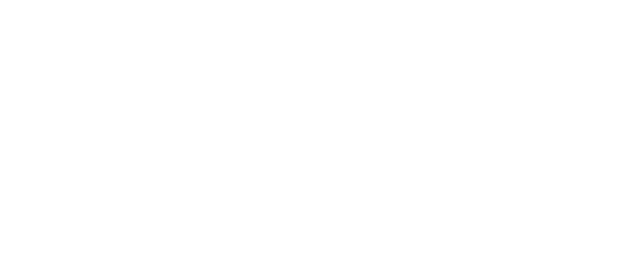
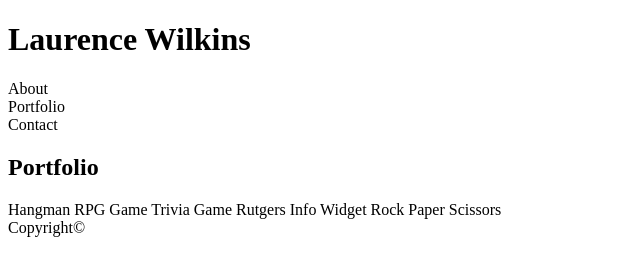
Before and after one commit to loztcawz/Basic-Portfolio, a plain HTML site: page portfolio.html in a window 1280 px wide. Shown: the whole page, without its empty margins (0-640 px from the left). Drawn offline with Linux system fonts and the light colour scheme.

Commit message:
portfolio.html formatted

```diff
--- a/portfolio.html
+++ b/portfolio.html
@@ -0,0 +1,37 @@
+<!DOCTYPE html>
+<html lang="en-us">
+
+<head>
+    <meta charset="UTF-8">
+    <title>Portfolio</title>
+
+    <link rel="stylesheet" type="text/css" href="portfolio.css">
+</head>
+
+<body>
+    <div>
+        <h1>Laurence Wilkins</h1>
+    </div>
+
+    <div>
+        <section>About</section>
+        <section>Portfolio</section>
+        <section>Contact</section>
+    </div>
+
+    <div>
+        <h2>Portfolio</h2>
+    </div>
+
+    <section>
+        Hangman
+        RPG Game
+        Trivia Game
+        Rutgers Info Widget
+        Rock Paper Scissors
+    </section>
+    <footer>Copyright&copy;</footer>
+
+</body>
+
+</html>
```
Also changed, not shown: contact.html (+3 -3 lines), index.html (+3 -4 lines).
